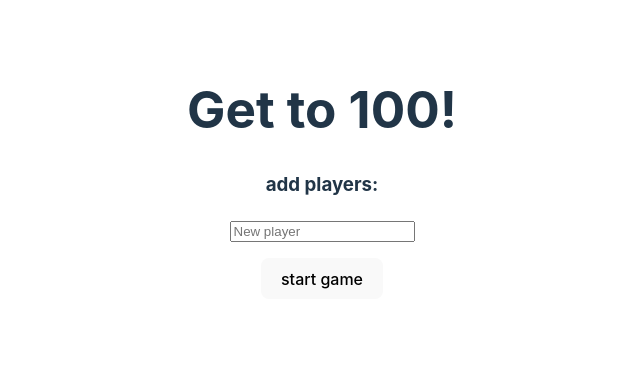
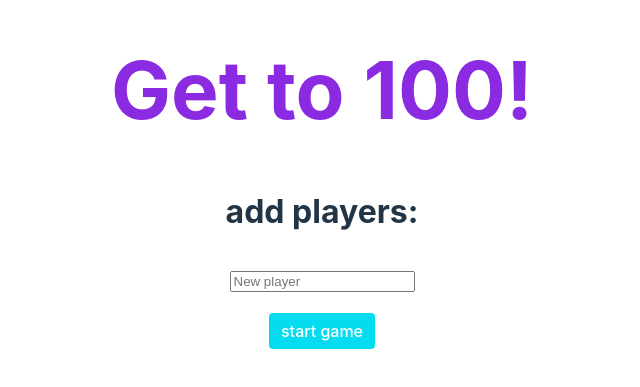
Before and after one commit to sivaneguedj/vite-project1, a React (Vite) app: page / in a window 1280 px wide. Shown: the part 227-614 px from the top of the page, without its empty margins (318-958 px from the left). Built offline with nearby package versions, Linux system fonts and the light colour scheme.

Commit message:
add style

```diff
--- a/src/getTo100/ListUser.jsx
+++ b/src/getTo100/ListUser.jsx
@@ -1,10 +1,11 @@
 import React from "react";
+import styles from "./ListUser.module.css"
 
 function ListUser({ allUsers, handleDelete }) {
   return (
-    <ul>
+    <ul className={styles.users}>
       {allUsers.map(({ title, id }) => (
-        <li style={{ listStyleType: "none" }} key={id}>
+        <li className={styles.userli} key={id}>
           <div>
             <h2 style={{display: 'inline-block'}}>{title}</h2>
             <button style={{display: 'inline-block'}} onClick={() => handleDelete(id)}>X</button>
--- /dev/null
+++ b/src/getTo100/ListUser.module.css
@@ -0,0 +1,17 @@
+.userli {
+     list-style-type: none ;
+    }
+.userli div button {
+    margin: 5px;
+    padding: 8px 12px;
+    font-size: 0.7rem;
+    color: #fff;
+    background-color: #57fd48;
+    border: none;
+    border-radius: 20px;
+    cursor: pointer;
+  }
+
+  .userli div button:hover {
+    background-color: #089b0d;
+  }
--- a/src/getTo100/Registration.jsx
+++ b/src/getTo100/Registration.jsx
@@ -1,6 +1,7 @@
 import React, { useState } from "react";
 import User from "./User.jsx";
 import ListUser from "./ListUser.jsx";
+import styles from "./Registration.module.css";
 
 export default function Registration(props) {
   const [newUser, setNewUser] = useState("");
@@ -23,7 +24,7 @@ export default function Registration(props) {
   };
 
   return (
-    <main>
+    <main className={styles.regist}>
       <h1>Get to 100!</h1>
       <h3>add players:</h3>
       <User
--- /dev/null
+++ b/src/getTo100/Registration.module.css
@@ -0,0 +1,24 @@
+.regist h1{
+    font-size: 5rem;
+    color:blueviolet;
+}
+
+.regist h3{
+  font-size: 2rem;
+}
+
+
+.regist button {
+    margin: 5px;
+    padding: 8px 12px;
+    font-size: 1rem;
+    color: #fff;
+    background-color: #06dcef;
+    border: none;
+    border-radius: 4px;
+    cursor: pointer;
+  }
+
+  .regist button:hover {
+    background-color: #3909d6;
+  }
```
